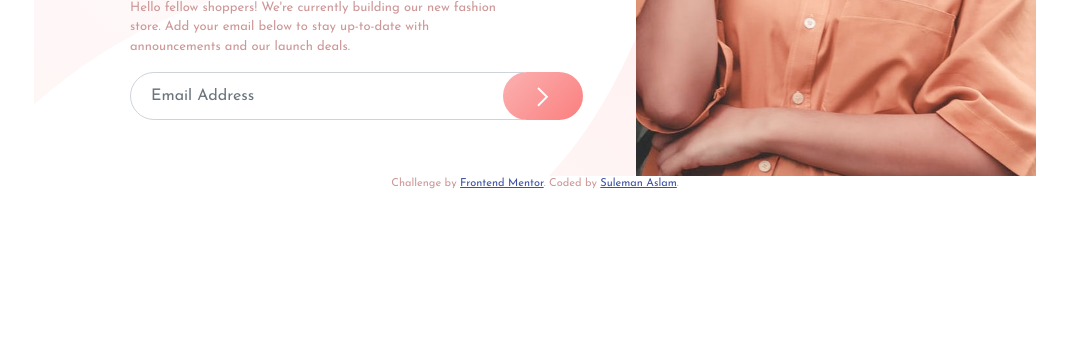
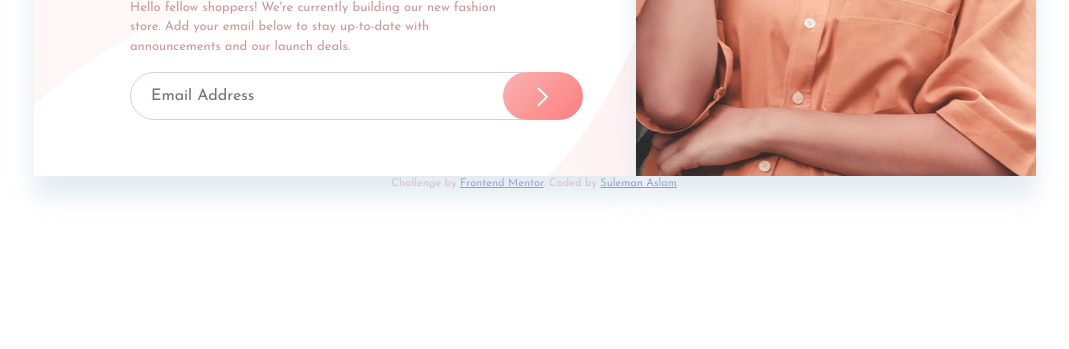
Before and after one commit to maliksulemanaslam/base-apparel-coming-soon, a plain HTML site: page index.html in a window 1280 px wide. Shown: the part 451-800 px from the top of the page, without its empty margins (105-1174 px from the left). Drawn offline with nearby package versions, Linux system fonts and the light colour scheme.

Commit message:
Update styles.css

```diff
--- a/css/styles.css
+++ b/css/styles.css
@@ -15,6 +15,7 @@ body {
   align-items: center;
 }
 .card{
+  box-shadow: 0 1.3rem 1.5rem 0 rgb(216 226 236 / 70%);
   border-style: none;
 }
 .card-group {
```
